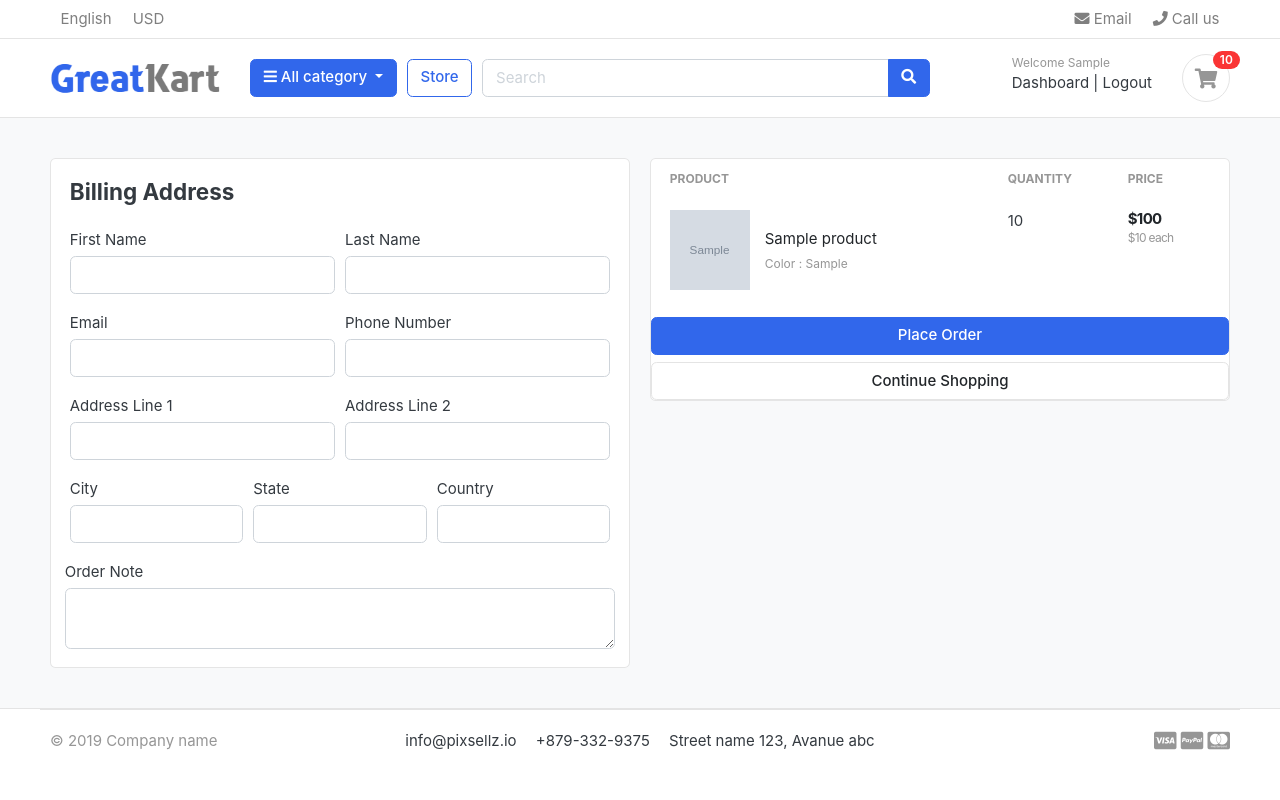
After one commit to Anandhu-Krishnan-G/anandhu-greatkart, a Django app: page /cart/checkout/ in a window 1280 px wide. The commit adds this page. Run offline with Django 5.2, Linux system fonts and the light colour scheme; a user stored in the database is signed in; tables that the repository leaves empty hold one stand-in row (values such as "Sample post"); grey boxes marked "Sample" are stand-in pictures; some libraries are stand-ins or nearby versions; some web fonts are replaced.

Commit message:
handled cart and checkout page for the loggedin users

```diff
--- a/carts/context_processors.py
+++ b/carts/context_processors.py
@@ -8,7 +8,10 @@ def counter(request):
     else:
         try:
             cart=Cart.objects.filter(cart_id=_cart_id(request))
-            cart_items=CartItem.objects.all().filter(cart=cart[:1])
+            if request.user.is_authenticated:
+                cart_items=CartItem.objects.all().filter(user=request.user)
+            else:
+                cart_items=CartItem.objects.all().filter(cart=cart[:1])
             for cart_item in cart_items:
                 cart_count+=cart_item.quantity
         except Cart.DoesNotExist:
--- a/carts/models.py
+++ b/carts/models.py
@@ -1,5 +1,6 @@
 from django.db import models
 from store.models import Product,Variation
+from accounts.models import Account
 
 
 # Create your models here.
@@ -11,9 +12,10 @@ class Cart(models.Model):
         return self.cart_id
 
 class CartItem(models.Model):
+    user=models.ForeignKey(Account,on_delete=models.CASCADE,null=True)
     product=models.ForeignKey(Product,on_delete=models.CASCADE)
     variations=models.ManyToManyField(Variation,blank=True)
-    cart=models.ForeignKey(Cart,on_delete=models.CASCADE)
+    cart=models.ForeignKey(Cart,on_delete=models.CASCADE,null=True)
     quantity=models.IntegerField()
     is_active=models.BooleanField(default=True)
 
--- a/carts/urls.py
+++ b/carts/urls.py
@@ -6,4 +6,5 @@ urlpatterns = [
     path('add_cart/<int:product_id>/',views.add_cart,name='add_cart'),
     path('remove_cart/<int:product_id>/<int:cart_item_id>/',views.remove_cart,name='remove_cart'),
     path('remove_cart_item/<int:product_id>/<int:cart_item_id>/',views.remove_cart_item,name='remove_cart_item'),
+    path('checkout/',views.checkout,name='checkout')
 ]
--- a/carts/views.py
+++ b/carts/views.py
@@ -3,6 +3,7 @@ from store.models import Product,Variation
 from .models import Cart,CartItem
 from django.core.exceptions import ObjectDoesNotExist
 from django.http import HttpResponse
+from django.contrib.auth.decorators import login_required
 # Create your views here.
 
 def _cart_id(request):
@@ -12,67 +13,128 @@ def _cart_id(request):
     return cart
 
 def add_cart(request,product_id):
-    product=Product.objects.get(id=product_id)
-    product_variation=[]
-    if request.method=='POST':
-        for item in request.POST:
-            key=item
-            value=request.POST[key]
-            try:
-                variation=Variation.objects.get(product=product,variation_category__iexact=key,variation_value__iexact=value)
-                product_variation.append(variation)
-            except:
-                pass
+    current_user=request.user
+    product=Product.objects.get(id=product_id) #get the product
 
-    try:
-        cart=Cart.objects.get(cart_id=_cart_id(request))
-    except Cart.DoesNotExist:
-        cart=Cart.objects.create(
-            cart_id=_cart_id(request)
-        )
-    cart.save()
+    #if the user is authenticated
 
-    is_cart_item_exists=CartItem.objects.filter(product=product,cart=cart).exists()
-    if is_cart_item_exists:
-        cart_item=CartItem.objects.filter(product=product,cart=cart)
+    if current_user.is_authenticated:
+        product_variation=[]
+        if request.method=='POST':
+            for item in request.POST:
+                key=item
+                value=request.POST[key]
+                try:
+                    variation=Variation.objects.get(product=product,variation_category__iexact=key,variation_value__iexact=value)
+                    product_variation.append(variation)
+                except:
+                    pass
 
-        ex_var_list=[]
-        id=[]
-        for item in cart_item:
-            existing_variation=item.variations.all()
-            ex_var_list.append(list(existing_variation))
-            id.append(item.id)
-        if product_variation in ex_var_list:
-            index=ex_var_list.index(product_variation)
-            item_id=id[index]
-            item=CartItem.objects.get(product=product,id=item_id)
-            item.quantity+=1
-            item.save()
+        is_cart_item_exists=CartItem.objects.filter(product=product,user=current_user).exists()
+        if is_cart_item_exists:
+            cart_item=CartItem.objects.filter(product=product,user=current_user)
+
+            ex_var_list=[]
+            id=[]
+            for item in cart_item:
+                existing_variation=item.variations.all()
+                ex_var_list.append(list(existing_variation))
+                id.append(item.id)
+            if product_variation in ex_var_list:
+                #increase the cart item quantity
+                index=ex_var_list.index(product_variation)
+                item_id=id[index]
+                item=CartItem.objects.get(product=product,id=item_id)
+                item.quantity+=1
+                item.save()
+            else:
+                item=CartItem.objects.create(product=product,user=current_user,quantity=1)
+                if len(product_variation)>0:
+                    item.variations.clear()
+                    item.variations.add(*product_variation)
+                # cart_item.quantity+=1
+                item.save()
+
         else:
-            item=CartItem.objects.create(product=product,cart=cart,quantity=1)
+            cart_item=CartItem.objects.create(
+                product=product,
+                quantity=1,
+                user=current_user,
+            )
             if len(product_variation)>0:
-                item.variations.clear()
-                item.variations.add(*product_variation)
-            # cart_item.quantity+=1
-            item.save()
+                cart_item.variations.clear()
+                cart_item.variations.add(*product_variation)
+            cart_item.save()
+        return redirect('cart')
 
+    #if user is not authenticated
     else:
-        cart_item=CartItem.objects.create(
-            product=product,
-            quantity=1,
-            cart=cart,
-        )
-        if len(product_variation)>0:
-            cart_item.variations.clear()
-            cart_item.variations.add(*product_variation)
-        cart_item.save()
-    return redirect('cart')
+        product_variation=[]
+        if request.method=='POST':
+            for item in request.POST:
+                key=item
+                value=request.POST[key]
+                try:
+                    variation=Variation.objects.get(product=product,variation_category__iexact=key,variation_value__iexact=value)
+                    product_variation.append(variation)
+                except:
+                    pass
+
+        try:
+            cart=Cart.objects.get(cart_id=_cart_id(request))
+        except Cart.DoesNotExist:
+            cart=Cart.objects.create(
+                cart_id=_cart_id(request)
+            )
+        cart.save()
+
+        is_cart_item_exists=CartItem.objects.filter(product=product,cart=cart).exists()
+        if is_cart_item_exists:
+            cart_item=CartItem.objects.filter(product=product,cart=cart)
+            #existing_variations->database
+            #current_variation->product_variation
+            #item_id=database
+            ex_var_list=[]
+            id=[]
+            for item in cart_item:
+                existing_variation=item.variations.all()
+                ex_var_list.append(list(existing_variation))
+                id.append(item.id)
+            if product_variation in ex_var_list:
+                index=ex_var_list.index(product_variation)
+                item_id=id[index]
+                item=CartItem.objects.get(product=product,id=item_id)
+                item.quantity+=1
+                item.save()
+            else:
+                item=CartItem.objects.create(product=product,cart=cart,quantity=1)
+                if len(product_variation)>0:
+                    item.variations.clear()
+                    item.variations.add(*product_variation)
+                # cart_item.quantity+=1
+                item.save()
+
+        else:
+            cart_item=CartItem.objects.create(
+                product=product,
+                quantity=1,
+                cart=cart,
+            )
+            if len(product_variation)>0:
+                cart_item.variations.clear()
+                cart_item.variations.add(*product_variation)
+            cart_item.save()
+        return redirect('cart')
 
 def remove_cart(request,product_id,cart_item_id):
-    cart=Cart.objects.get(cart_id=_cart_id(request))
+
     product=get_object_or_404(Product,id=product_id)
     try:
-        cart_item=CartItem.objects.get(product=product,cart=cart,id=cart_item_id)
+        if request.user.is_authenticated:
+            cart_item=CartItem.objects.get(product=product,user=request.user,id=cart_item_id)
+        else:
+            cart=Cart.objects.get(cart_id=_cart_id(request))
+            cart_item=CartItem.objects.get(product=product,cart=cart,id=cart_item_id)
         if cart_item.quantity>1:
             cart_item.quantity-=1
             cart_item.save()
@@ -83,9 +145,13 @@ def remove_cart(request,product_id,cart_item_id):
     return redirect('cart')
 
 def remove_cart_item(request,product_id,cart_item_id):
-    cart=Cart.objects.get(cart_id=_cart_id(request))
+
     product=get_object_or_404(Product,id=product_id)
-    cart_item=CartItem.objects.get(product=product,cart=cart,id=cart_item_id)
+    if request.user.is_authenticated:
+        cart_item=CartItem.objects.get(product=product,user=request.user,id=cart_item_id)
+    else:
+        cart=Cart.objects.get(cart_id=_cart_id(request))
+        cart_item=CartItem.objects.get(product=product,cart=cart,id=cart_item_id)
     cart_item.delete()
     return redirect('cart')
 
@@ -93,8 +159,11 @@ def cart(request,total=0,quantity=0,cart_items=0):
     try:
         tax=0
         grand_total=0
-        cart=Cart.objects.get(cart_id=_cart_id(request))
-        cart_items=CartItem.objects.filter(cart=cart,is_active=True)
+        if request.user.is_authenticated:
+            cart_items=CartItem.objects.filter(user=request.user,is_active=True)
+        else:
+            cart=Cart.objects.get(cart_id=_cart_id(request))
+            cart_items=CartItem.objects.filter(cart=cart,is_active=True)
         for cart_item in cart_items:
             total+=(cart_item.product.price * cart_item.quantity)
             quantity+=cart_item.quantity
@@ -111,3 +180,31 @@ def cart(request,total=0,quantity=0,cart_items=0):
         'grand_total':grand_total,
     }
     return render(request,'store/cart.html',context)
+
+
+@login_required(login_url='login')
+def checkout(request,total=0,quantity=0,cart_items=None): #cart_items=0 , that i write
+    try:
+        tax=0
+        grand_total=0
+        if request.user.is_authenticated:
+            cart_items=CartItem.objects.filter(user=request.user,is_active=True)
+        else:
+            cart=Cart.objects.get(cart_id=_cart_id(request))
+            cart_items=CartItem.objects.filter(cart=cart,is_active=True)
+        for cart_item in cart_items:
+            total+=(cart_item.product.price * cart_item.quantity)
+            quantity+=cart_item.quantity
+        tax=(2*total)/100
+        grand_total=total+tax
+    except ObjectDoesNotExist:
+        pass
+
+    context={
+        'total':total,
+        'quantity':quantity,
+        'cart_items':cart_items,
+        'tax':tax,
+        'grand_total':grand_total,
+    }
+    return render(request,'store/checkout.html',context)
--- a/templates/store/cart.html
+++ b/templates/store/cart.html
@@ -104,7 +104,7 @@
 			<p class="text-center mb-3">
 				<img src="{% static './images/misc/payments.png' %}" height="26">
 			</p>
-			<a href="./place-order.html" class="btn btn-primary btn-block"> Checkout </a>
+			<a href="{% url 'checkout' %}" class="btn btn-primary btn-block"> Checkout </a>
 			<a href="./store.html" class="btn btn-light btn-block">Continue Shopping</a>
 		</div> <!-- card-body.// -->
 		</div> <!-- card.// -->
--- /dev/null
+++ b/templates/store/checkout.html
@@ -0,0 +1,141 @@
+{% extends 'base.html' %}
+{% load static %}
+
+{% block content %}
+
+<section class="section-content padding-y bg">
+<div class="container">
+
+<!-- ============================ COMPONENT 1 ================================= -->
+
+<div class="row">
+	<aside class="col-lg-6">
+<div class="card">
+    <div class="card-body">
+        <h4 class="card-title mb-4">Billing Address</h4>
+        <form action="" method="POST">
+            {% csrf_token %}
+            <div class="form-row">
+                <div class="col form-group">
+                    <label for="">First Name</label>
+                    <input type="text" name="first_name" class="form-control" required>
+                </div>
+                 <div class="col form-group">
+                    <label for="">Last Name</label>
+                    <input type="text" name="last_name" class="form-control" required>
+                </div>
+            </div>
+
+            <div class="form-row">
+                <div class="col form-group">
+                    <label for="">Email</label>
+                    <input type="email" name="email" class="form-control" required>
+                </div>
+                 <div class="col form-group">
+                    <label for="">Phone Number</label>
+                    <input type="text" name="phone" class="form-control" required>
+                </div>
+            </div>
+
+            <div class="form-row">
+                <div class="col form-group">
+                    <label for="">Address Line 1</label>
+                    <input type="text" name="address_line_1" class="form-control" required>
+                </div>
+                 <div class="col form-group">
+                    <label for="">Address Line 2</label>
+                    <input type="text" name="address_line_2" class="form-control">
+                </div>
+            </div>
+
+            <div class="form-row">
+                <div class="col form-group">
+                    <label for="">City</label>
+                    <input type="text" name="city" class="form-control" required>
+                </div>
+                 <div class="col form-group">
+                    <label for="">State</label>
+                    <input type="text" name="state" class="form-control" required>
+                </div>
+                <div class="col form-group">
+                    <label for="">Country</label>
+                    <input type="text" name="country" class="form-control" required>
+                </div>
+            </div>
+            <div class="form-row">
+                <label for="">Order Note</label>
+                <textarea name="order_note" rows="2" class="form-control"></textarea>
+            </div>
+
+
+    </div>
+</div> <!-- card.// -->
+
+	</aside> <!-- col.// -->
+	<aside class="col-lg-6">
+
+		<div class="card">
+            <table class="table table-borderless table-shopping-cart">
+<thead class="text-muted">
+<tr class="small text-uppercase">
+  <th scope="col">Product</th>
+  <th scope="col" width="120">Quantity</th>
+  <th scope="col" width="120">Price</th>
+</tr>
+</thead>
+<tbody>
+
+{% for cart_item in cart_items %}
+<tr>
+	<td>
+		<figure class="itemside align-items-center">
+			<div class="aside"><img src="{{cart_item.product.images.url}}" class="img-sm"></div>
+			<figcaption class="info">
+				<a href="{{cart_item.product.get_url}}" class="title text-dark">{{cart_item.product.product_name}}</a>
+				<p class="text-muted small">
+					{% if cart_item.variations.all %}
+					{% for item in cart_item.variations.all %}
+						{{item.variation_category | capfirst}} : {{item.variation_value | capfirst}}<br>
+					{% endfor %}
+					{% endif %}
+				</p>
+			</figcaption>
+		</figure>
+	</td>
+	<td>
+		<!-- col.// -->
+					<label for="">{{cart_item.quantity}}</label>
+	</td>
+	<td>
+		<div class="price-wrap">
+			<var class="price">${{cart_item.sub_total}}</var>
+			<small class="text-muted"> ${{cart_item.product.price}} each </small>
+		</div> <!-- price-wrap .// -->
+	</td>
+	<!-- <td class="text-right">
+	<a href="{% url 'remove_cart_item' cart_item.product.id cart_item.id %}" onclick="return confirm('Are you sure you want to delete the item?')" class="btn btn-danger"> Remove</a>
+	</td> -->
+</tr>
+{% endfor %}
+
+</tbody>
+</table>
+			<!-- <a href="./place-order.html" class="btn btn-primary btn-block"> Place Order </a> -->
+            <button type="submit" name="submit" class="btn btn-primary btn-block">Place Order</button>
+			<a href="{% url 'store' %}" class="btn btn-light btn-block">Continue Shopping</a>
+             </form>
+		</div> <!-- card-body.// -->
+		</div> <!-- card.// -->
+
+</aside> <!-- col.// -->
+
+
+</div> <!-- row.// -->
+<!-- ============================ COMPONENT 1 END .// ================================= -->
+
+
+</div> <!-- container .//  -->
+</section>
+<!-- ========================= SECTION CONTENT END// ========================= -->
+
+{% endblock %}
```
Also changed, not shown: accounts/views.py (+57 -1 lines), carts/migrations/0003_cartitem_user_alter_cartitem_cart.py (added).
